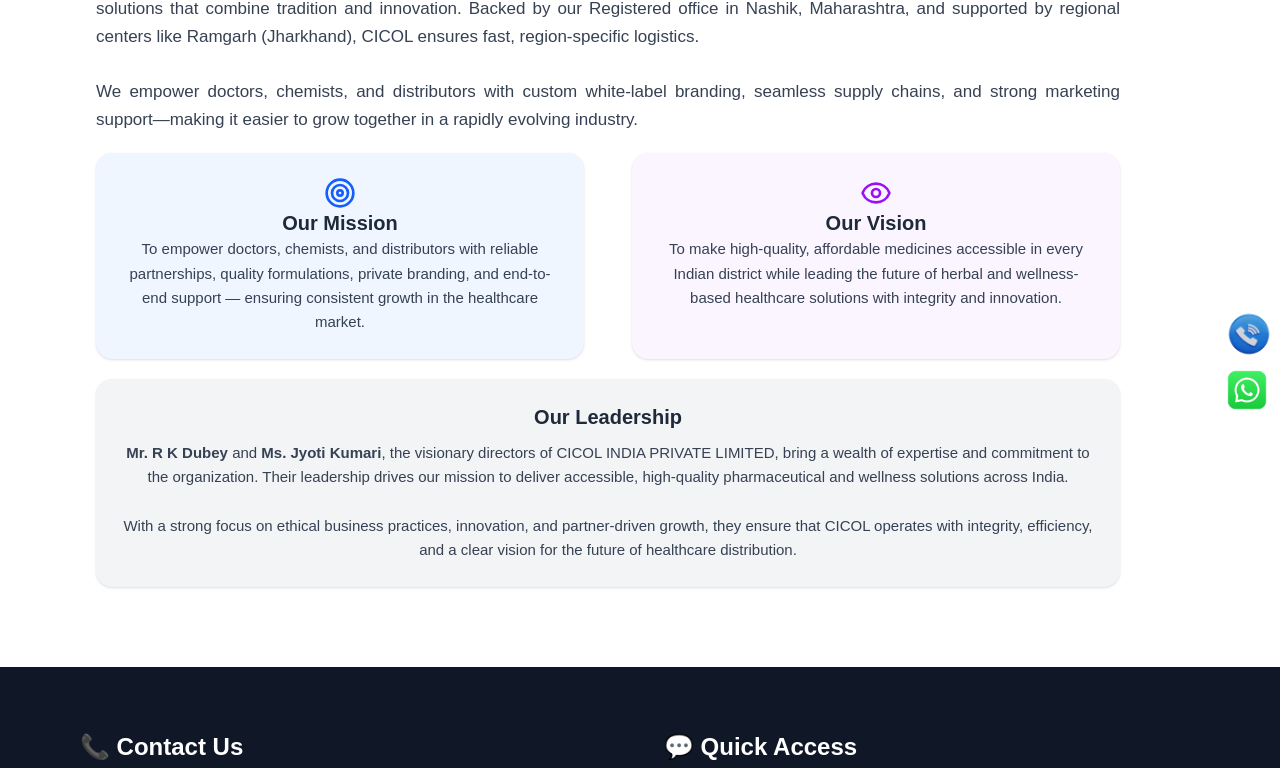
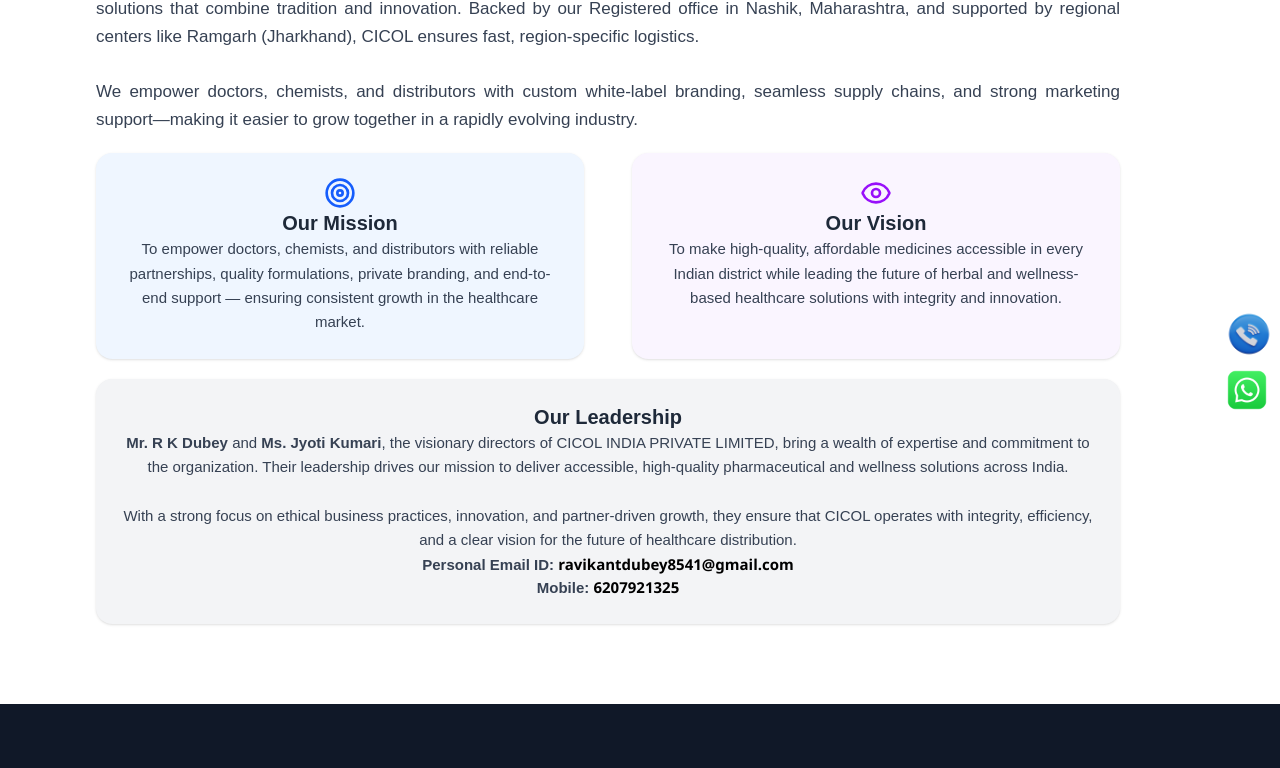
Before and after one commit to aayush-916/cicol, a React (Vite) app: page /AboutUs in a window 1280 px wide. Shown: the part 361-1129 px from the top of the page. Built offline with nearby package versions, Linux system fonts and the light colour scheme.

Commit message:
product added

```diff
--- a/src/AboutUsPage.jsx
+++ b/src/AboutUsPage.jsx
@@ -81,9 +81,10 @@
   transition={{ duration: 0.6 }}
   className="bg-gray-100 p-6 rounded-2xl shadow mt20"
 >
-  <h3 className="text-xl font-semibold text-gray-800 mb10 text-center">
+<h3 className="text-xl font-semibold text-gray-800 mb-10 text-center">
   Our Leadership
 </h3>
+
 <p className="text-gray-700 text-[15px] leading-relaxed text-center">
   <strong>Mr. R K Dubey</strong> and <strong>Ms. Jyoti Kumari</strong>, the visionary directors of CICOL INDIA PRIVATE LIMITED,
   bring a wealth of expertise and commitment to the organization. Their leadership drives our mission to deliver
@@ -92,6 +93,16 @@
   With a strong focus on ethical business practices, innovation, and partner-driven growth, they ensure that CICOL
   operates with integrity, efficiency, and a clear vision for the future of healthcare distribution.
 </p>
+
+<div className="text-center mt-4">
+  <p className="text-gray-700 text-[15px]">
+    <strong>Personal Email ID:</strong> <a href="mailto:ravikantdubey8541@gmail.com" className="text-blue-600 underline">ravikantdubey8541@gmail.com</a>
+  </p>
+  <p className="text-gray-700 text-[15px]">
+    <strong>Mobile:</strong> <a href="tel:6207921325" className="text-blue-600 underline">6207921325</a>
+  </p>
+</div>
+
 </motion.div>
 
 
```
Lines whose indentation alone changed are shown as unchanged.
